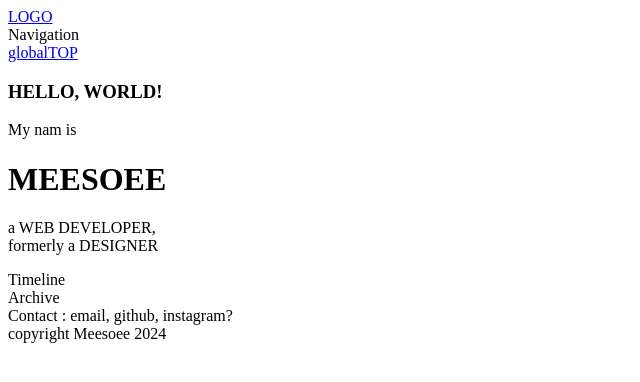
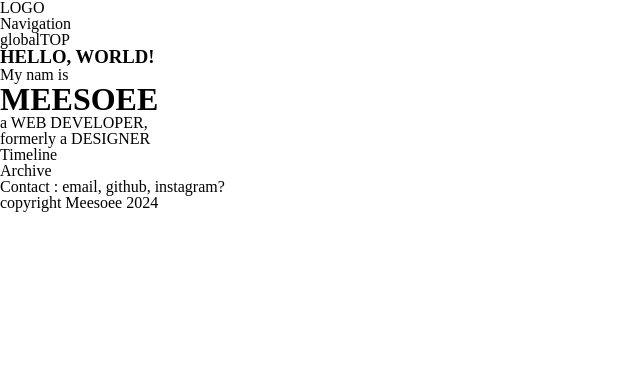
Before and after one commit to meesoee/2024port-react, a React (Create React App) app: page / in a window 1280 px wide. Shown: the top 382 px of the page, without its empty margins (0-640 px from the left). Built offline with nearby package versions, Linux system fonts and the light colour scheme.

Commit message:
SCSS 세팅, npm 컴파일 및 반영 확인 - 다음 단계 진행
? npm run sass 명령어는 제대로 실행 안되는데 아무튼.. 웹팩 라이브될땐 멀쩡하게 되었음.
netlify에서도 빌드 제대로 되는지 확인해보자.

```diff
--- /dev/null
+++ b/src/assets/scss/setting/_fonts.scss
@@ -0,0 +1,5 @@
+@import url("https://fonts.googleapis.com/css2?family=Montserrat:wght@100;200;300;400;500;600;700;800;900&display=swap");
+
+.mont {
+    font-family: "Montserrat";
+}
--- /dev/null
+++ b/src/assets/scss/setting/_mixin.scss
@@ -0,0 +1,21 @@
+// 가운데 정렬
+@mixin flex-center {
+    display: flex;
+    align-items: center;
+    justify-content: center;
+}
+
+// 양쪽 정렬
+@mixin flex-between {
+    display: flex;
+    align-items: center;
+    justify-content: space-between;
+}
+
+// 중앙 정렬
+@mixin position-center {
+    position: absolute;
+    left: 50%;
+    top: 50%;
+    transform: translate(-50%, -50%);
+}
--- /dev/null
+++ b/src/assets/scss/setting/_reset.scss
@@ -0,0 +1,53 @@
+/* http://meyerweb.com/eric/tools/css/reset/
+    v2.0 | 20110126
+    License: none (public domain)
+*/
+
+html, body, div, span, applet, object, iframe,
+h1, h2, h3, h4, h5, h6, p, blockquote, pre,
+a, abbr, acronym, address, big, cite, code,
+del, dfn, em, img, ins, kbd, q, s, samp,
+small, strike, strong, sub, sup, tt, var,
+b, u, i, center,
+dl, dt, dd, ol, ul, li,
+fieldset, form, label, legend,
+table, caption, tbody, tfoot, thead, tr, th, td,
+article, aside, canvas, details, embed,
+figure, figcaption, footer, header, hgroup,
+menu, nav, output, ruby, section, summary,
+time, mark, audio, video {
+	margin: 0;
+	padding: 0;
+	border: 0;
+	vertical-align: baseline;
+}
+/* HTML5 display-role reset for older browsers */
+article, aside, details, figcaption, figure,
+footer, header, hgroup, menu, nav, section {
+	display: block;
+}
+body {
+	line-height: 1;
+}
+ol, ul {
+	list-style: none;
+}
+blockquote, q {
+	quotes: none;
+}
+blockquote:before, blockquote:after,
+q:before, q:after {
+	content: '';
+	content: none;
+}
+table {
+	border-collapse: collapse;
+	border-spacing: 0;
+}
+img {
+    width: 100%;
+}
+a, a:hover, a:focus {
+    color: inherit;
+    text-decoration: none;
+}
--- /dev/null
+++ b/src/assets/scss/style.scss
@@ -0,0 +1,15 @@
+@charset "UTF-8";
+
+// setting
+@import "setting/fonts";
+@import "setting/vars";
+@import "setting/reset";
+@import "setting/mixin";
+
+// section
+@import "section/header";
+@import "section/about";
+@import "section/timeline";
+@import "section/archive";
+@import "section/contact";
+@import "section/footer";
--- a/src/index.js
+++ b/src/index.js
@@ -1,6 +1,7 @@
 import React from "react";
 import ReactDOM from "react-dom/client";
 import App from "./App";
+import "./assets/scss/style.scss";
 
 const root = ReactDOM.createRoot(document.getElementById("root"));
 root.render(
```
Also changed, not shown: src/assets/scss/section/_about.scss (added), src/assets/scss/section/_archive.scss (added), src/assets/scss/section/_contact.scss (added), src/assets/scss/section/_footer.scss (added), src/assets/scss/section/_header.scss (added), src/assets/scss/section/_timeline.scss (added), src/assets/scss/setting/_vars.scss (added).
